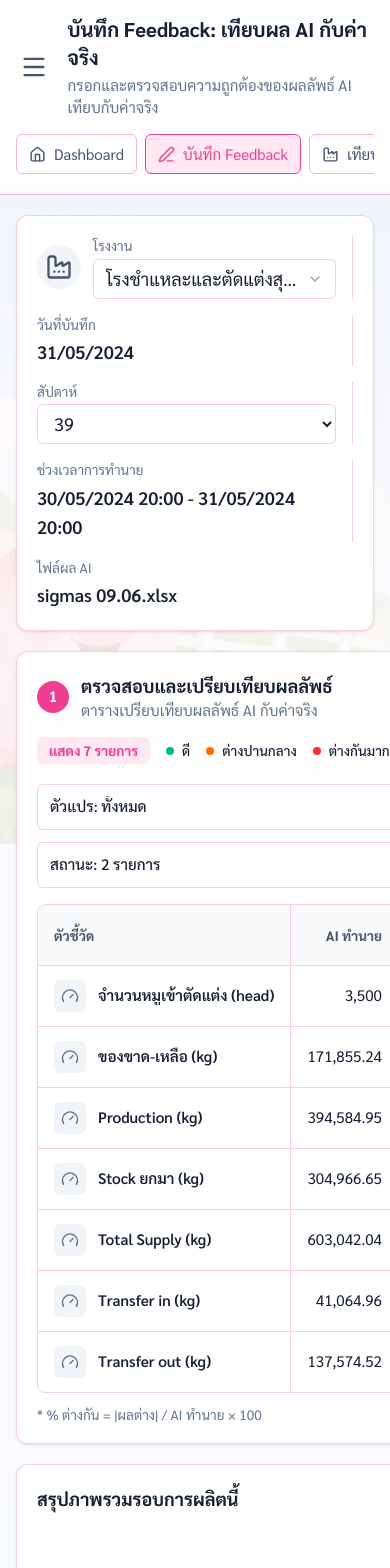
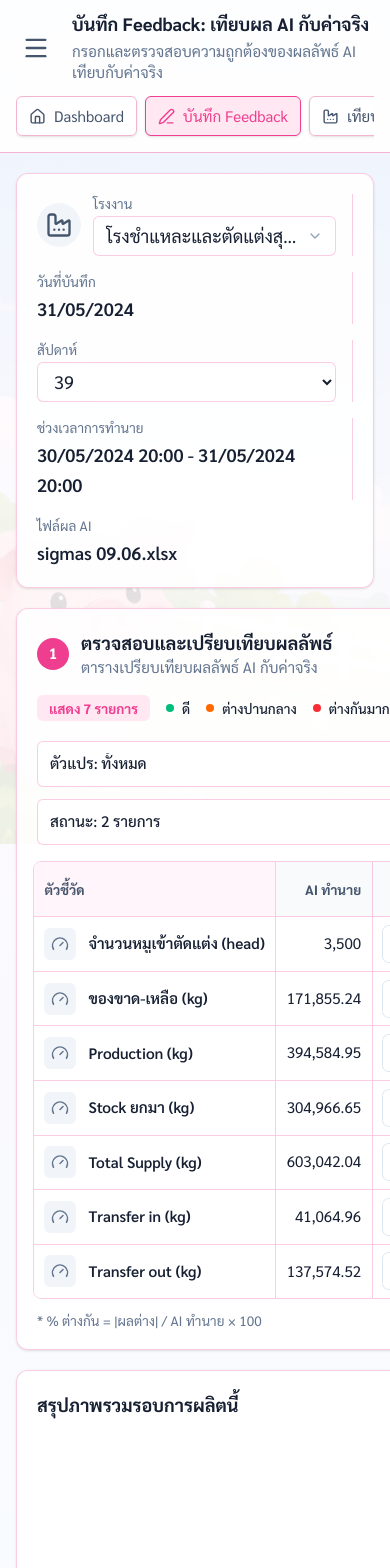
Before and after one commit to chpj28-web/AI-Feedback, a Next.js app: page / in a window 390 px wide. Shown: the top 1568 px of the page. Built offline with nearby package versions, Linux system fonts and the light colour scheme.

Commit message:
Improve mobile table usability

```diff
--- a/src/app/globals.css
+++ b/src/app/globals.css
@@ -76,6 +76,54 @@ body {
   .text-sm {
     font-size: 0.9rem;
   }
+
+  .mobile-table-frame {
+    margin-inline: -0.25rem;
+    border-radius: 0.5rem;
+    box-shadow: inset -18px 0 22px -24px rgba(239, 62, 143, 0.72);
+  }
+
+  .feedback-table {
+    min-width: 840px;
+  }
+
+  .transfer-table {
+    min-width: 1080px;
+  }
+
+  .feedback-table th,
+  .feedback-table td,
+  .transfer-table th,
+  .transfer-table td {
+    padding: 0.55rem 0.65rem;
+    vertical-align: middle;
+  }
+
+  .feedback-table th:first-child,
+  .feedback-table td:first-child,
+  .transfer-table th:first-child,
+  .transfer-table td:first-child {
+    position: sticky;
+    left: 0;
+    z-index: 1;
+    background: rgba(255, 255, 255, 0.96);
+    box-shadow: 8px 0 12px -14px rgba(15, 23, 42, 0.65);
+  }
+
+  .feedback-table thead th:first-child,
+  .transfer-table thead th:first-child {
+    z-index: 2;
+    background: #fff5fa;
+  }
+
+  .feedback-table input,
+  .transfer-table input {
+    min-width: 7rem;
+  }
+
+  details > div {
+    min-width: min(88vw, 24rem);
+  }
 }
 
 button,
--- a/src/app/page.tsx
+++ b/src/app/page.tsx
@@ -962,20 +962,20 @@ export default function Home() {
 
         <section className="min-w-0">
           <header className="sticky top-0 z-20 border-b border-[#f5b4cf] bg-white/90 backdrop-blur">
-            <div className="flex min-h-24 flex-col items-start justify-between gap-4 px-4 py-4 sm:px-8 xl:flex-row xl:items-center">
+            <div className="flex min-h-20 flex-col items-start justify-between gap-3 px-4 py-3 sm:min-h-24 sm:px-8 sm:py-4 xl:flex-row xl:items-center">
               <div className="flex w-full items-center gap-4 xl:w-auto xl:gap-5">
-                <button className="grid size-11 place-items-center rounded-md text-slate-600 hover:bg-slate-100">
+                <button className="grid size-10 shrink-0 place-items-center rounded-md text-slate-600 hover:bg-slate-100 sm:size-11">
                   <Menu size={28} />
                 </button>
                 <div>
-                  <h1 className="text-xl font-bold leading-snug sm:text-2xl">
+                  <h1 className="text-lg font-bold leading-snug sm:text-2xl">
                     {activeTab === "upload"
                       ? "อัปโหลดผล AI"
                       : activeTab === "transfer"
                         ? "เทียบผล AI: การโอนสินค้า"
                         : "บันทึก Feedback: เทียบผล AI กับค่าจริง"}
                   </h1>
-                  <p className="mt-1 text-sm text-slate-500">
+                  <p className="mt-1 line-clamp-2 text-sm text-slate-500">
                     {activeTab === "upload"
                       ? "นำเข้าไฟล์ Excel ที่มีโครงสร้างชีตและหัวคอลัมน์แบบเดิม"
                       : activeTab === "transfer"
@@ -1166,7 +1166,7 @@ function MobileTabBar({
         return (
           <button
             key={item.label}
-            className={`flex h-10 shrink-0 items-center gap-2 rounded-md border px-3 text-sm font-bold ${
+            className={`flex h-10 shrink-0 items-center gap-2 rounded-md border px-3 text-sm font-bold shadow-sm ${
               active
                 ? "border-[#ef3e8f] bg-[#ffe8f1] text-[#ef3e8f]"
                 : "border-[#f5b4cf] bg-white/90 text-slate-600"
@@ -1394,9 +1394,9 @@ function ComparisonCard({
         <StatusFilterBox values={statusFilters} onChange={setStatusFilters} />
       </div>
 
-      <div className="overflow-hidden rounded-lg border border-[#dfe6ef]">
-        <div className="max-h-[640px] overflow-auto">
-          <table className="w-full min-w-[1080px] border-collapse text-sm">
+        <div className="mobile-table-frame overflow-hidden rounded-lg border border-[#dfe6ef]">
+          <div className="max-h-[640px] overflow-auto">
+          <table className="feedback-table w-full min-w-[1080px] border-collapse text-sm">
             <thead className="bg-[#f8fafc] text-xs font-bold text-slate-600">
               <tr>
                 <th className="border-r border-[#e3e8f0] px-4 py-3 text-left">ตัวชี้วัด</th>
@@ -1989,9 +1989,9 @@ function TransferComparison({
           />
         </div>
 
-        <div className="overflow-hidden rounded-lg border border-[#dfe6ef]">
+        <div className="mobile-table-frame overflow-hidden rounded-lg border border-[#dfe6ef]">
           <div className="max-h-[680px] overflow-auto">
-            <table className="w-full min-w-[1360px] border-collapse text-sm">
+            <table className="transfer-table w-full min-w-[1360px] border-collapse text-sm">
               <colgroup>
                 <col />
                 <col />
```
